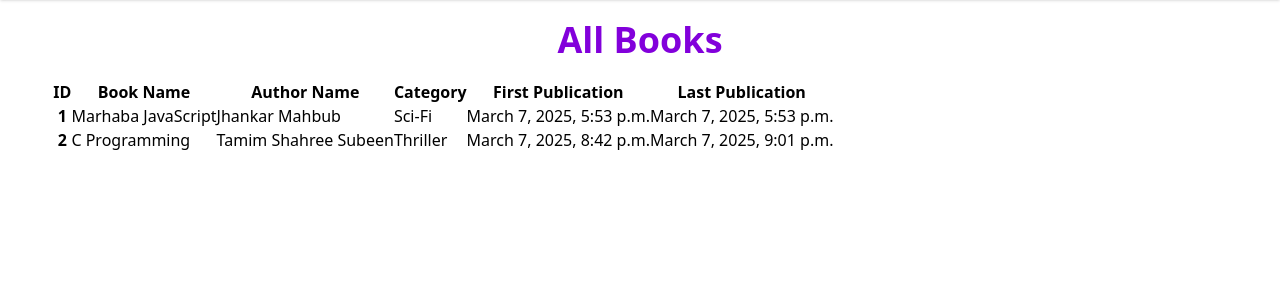
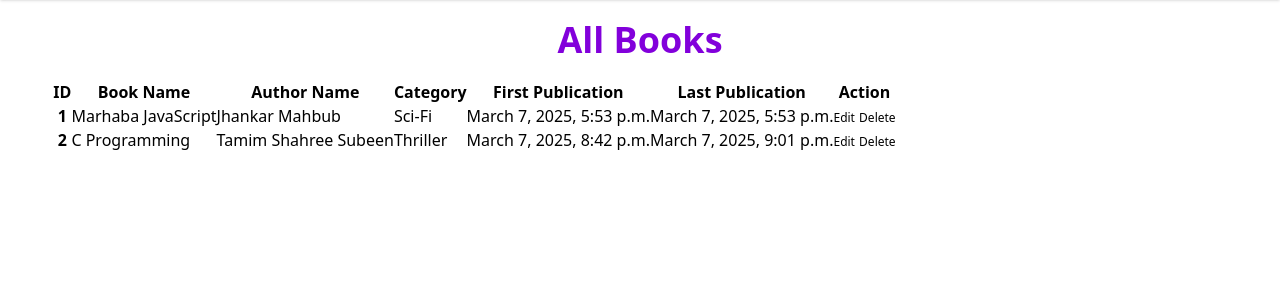
Before and after one commit to AbdullahAlTowsif/django-book-store, a Django app: page /show_books/ in a window 1280 px wide. Shown: the part 176-476 px from the top of the page. Run offline with Django 5.2, Linux system fonts and the light colour scheme; data comes from the database, SQL or seed files in the repository; both versions use the stored data as it was after the commit; some libraries are stand-ins or nearby versions.

Commit message:
edit book done

```diff
--- a/book/templates/show_book.html
+++ b/book/templates/show_book.html
@@ -13,6 +13,7 @@
               <th>Category</th>
               <th>First Publication</th>
               <th>Last Publication</th>
+              <th>Action</th>
             </tr>
           </thead>
           <tbody>
@@ -24,6 +25,7 @@
                 <td>{{item.category}}</td>
                 <td>{{item.first_pub}}</td>
                 <td>{{item.last_pub}}</td>
+                <td><a href="{% url 'edit_book' id=item.id %}" class="text-xs btn btn-info">Edit</a> <button class="text-xs btn btn-error">Delete</button> </td>
             </tr>
             {% endfor %}
           </tbody>
--- a/book/urls.py
+++ b/book/urls.py
@@ -1,7 +1,8 @@
 from django.urls import path
-from book.views import home, store_book, show_books
+from book.views import home, store_book, show_books, edit_book
 urlpatterns = [
     path('', home),
     path('store_new_book/', store_book, name="store_book"),
     path('show_books/', show_books, name="show_books"),
+    path('edit_book/<int:id>', edit_book, name="edit_book"),
 ]
--- a/book/views.py
+++ b/book/views.py
@@ -20,3 +20,13 @@ def store_book(request):
 def show_books(request):
     book = BookStoreModel.objects.all()
     return render(request, 'show_book.html', {'data': book})
+
+def edit_book(request, id):
+    book = BookStoreModel.objects.get(pk = id)
+    form = BookStoreForm(instance=book)
+    if request.method == 'POST':
+        form = BookStoreForm(request.POST, instance=book)
+        if form.is_valid():
+            form.save()
+            return redirect('show_books')
+    return render(request, 'store_book.html', {'form': form})
```
Also changed, not shown: db.sqlite3.
